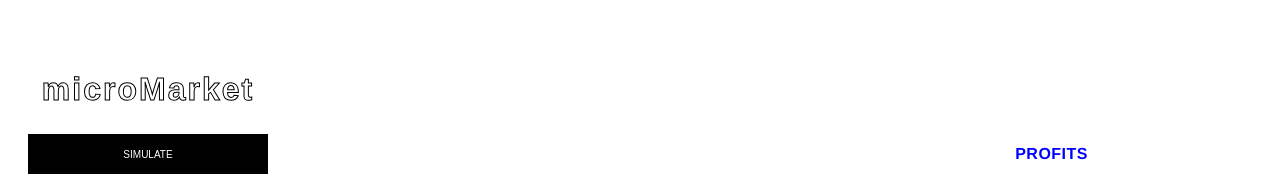
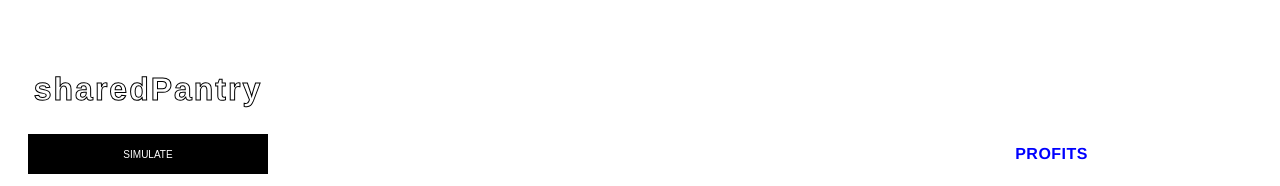
Before and after one commit to richieM/sharedPantry, a Flask app: page /runSim in a window 1280 px wide. Shown: the top 186 px of the page. Run offline with Flask 2, Linux system fonts and the light colour scheme; some libraries are stand-ins or nearby versions.

Commit message:
changed titles

```diff
--- a/marketplace.py
+++ b/marketplace.py
@@ -61,8 +61,6 @@ market
 			ingr.amountOfWastedFood
 			ingr.totalFreshness
 			ingr.totalFoodConsumed
-
-
 """
 
 
--- a/templates/chart.html
+++ b/templates/chart.html
@@ -287,7 +287,7 @@ button:active {
 </style>
 
    <meta charset="utf-8" />
-   <title>microMarket</title>
+   <title>sharedPantry</title>
 
    <!-- import plugin script -->
    <script src='https://cdnjs.cloudflare.com/ajax/libs/Chart.js/1.0.2/Chart.min.js'></script>
@@ -305,7 +305,7 @@ button:active {
 
 <div id="controlsDiv">
 <aside>
-  <h1>microMarket</h1>
+  <h1>sharedPantry</h1>
 <button type="button">SIMULATE</button>
 <br></br>
 
```
